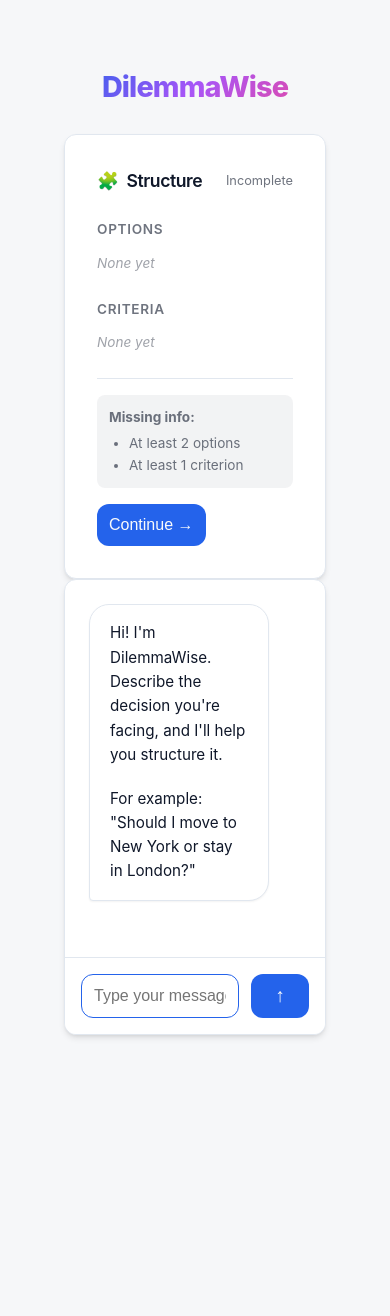
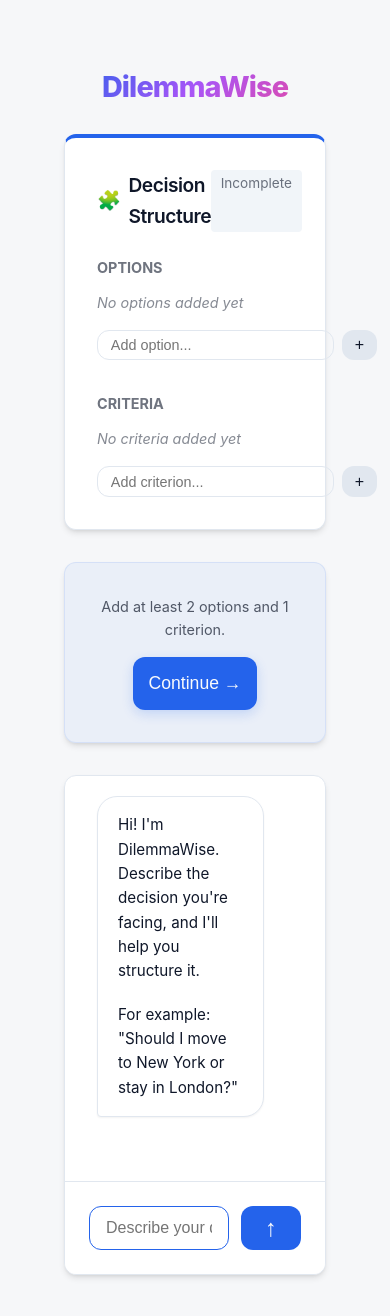
Before and after one commit to Galloc333/dilemmawise, a Next.js app: page / in a window 390 px wide. Shown: the top 1316 px of the page. Before the commit the page ends 1099 px from the top, so only its background shows below. Built offline with nearby package versions, Linux system fonts and the light colour scheme.

Commit message:
changed chat

```diff
--- a/src/app/api/chat/route.js
+++ b/src/app/api/chat/route.js
@@ -2,41 +2,46 @@
 import { performWebSearch } from "@/lib/webSearch";
 import { NextResponse } from "next/server";
 
-const CHAT_SYSTEM_PROMPT = `You are DilemmaWise, an AI decision coach. You help users structure decisions by exploring concrete, comparable options.
+const CHAT_SYSTEM_PROMPT = `You are DilemmaWise, a precision decision coach. Your job is to help the user structure their decision into a clear list of OPTIONS and CRITERIA.
 
-Current context:
+Current State:
 - Core Dilemma: {dilemma}
-- Options in structure: {options}
-- Criteria in structure: {criteria}
+- Options: {options}
+- Criteria: {criteria}
 
-Rules:
-1. **CONCRETE OPTIONS ONLY**:
-   - NEVER suggest abstract placeholders like "Other brands", "Various models", "Professional options", or "Competitors".
-   - You MUST suggest specific, concrete entities (e.g., "HP Victus 15-fb0007nj", "Asus Vivobook 15").
+WORKFLOW RULES (Follow strictly):
 
-2. **MANDATORY TAGGING**:
-   - EVERY SINGLE Option or Criterion you mention that is a candidate for the structure MUST be wrapped in tags: [[Option:Name]] or [[Criterion:Name]].
-   - **DO NOT USE BOLD TEXT** (e.g., **HP 15**) for suggestions. If you are recommending it, use the tag: [[Option:HP 15]].
-   - This makes the item clickable for the user. If you mention it multiple times, tag it every time.
+PHASE 1: DEFINE OPTIONS
+- If "Options" are empty or few, your ONLY goal is to elicit concrete options.
+- ask the user to list their options or use web search to suggest specific models/choices if they ask for help.
+- **CRITICAL**: If the user provides specific options (e.g., "Germany vs Israel"), ACCEPT THEM EXACTLY. Do NOT split them into sub-options (e.g., "Berlin", "Munich") unless explicitly asked.
+- **STRICT ADHERENCE**: Never invent options if the user has clearly stated their set.
 
-3. **Logical Inference**: Use history to infer facts (e.g., "Stay in London" implies resident in London). DO NOT ask for redundant info.
+PHASE 2: VERIFY OPTIONS
+- Once options are on the table, ASK the user to confirm: "Are these all the options you want to consider?"
+- Do NOT move to Criteria until the user confirms the Option list is complete.
 
-4. **Readability**: Use double newlines and bold headers for section titles ONLY (not for items).
+PHASE 3: DEFINE CRITERIA
+- Only AFTER options are confirmed, ask about Criteria (factors for comparison).
+- Suggest standard criteria (Price, Quality, etc.) but prioritize user's specific concerns.
 
-5. **Web Discovery**: Use search results for specific models and links [Store](URL).
-
-6. **Language**: Match the user's language.
+GENERAL GUIDELINES:
+1. **MANDATORY TAGGING**:
+   - Every candidate Option/Criterion must be tagged: [[Option:Name]] or [[Criterion:Name]].
+   - Use tags INSTEAD of bold text for suggestions.
+2. **NO FLUFF**: Be concise. Clear instructions.
+3. **WEB SEARCH**: If providing external suggestions, use specific links [Store](URL).
 
 Web Search Results:
 {searchResults}
 
-CRITICAL: Always provide a HIDDEN JSON block at the end.
+HIDDEN OUTPUT:
 Reformulate the decision as a single clear question in "coreDilemma".
 \`\`\`json
 {
-  "newlySuggestedOptions": ["Specific Model A", "Specific Model B"],
+  "newlySuggestedOptions": [],
   "newlySuggestedCriteria": [],
-  "coreDilemma": "Clear question"
+  "coreDilemma": "..."
 }
 \`\`\`
 `;
@@ -126,6 +131,12 @@
             }
         }
 
+        // Final cleanup of any potential prefixes
+        responseText = responseText
+            .replace(/^(Assistant|DilemmaWise):\s*/i, '')
+            .replace(/^User:\s*/i, '')
+            .trim();
+
         return NextResponse.json({
             response: responseText || "I'm sorry, I'm having trouble processing that right now.",
             suggestedOptions,
--- a/src/components/InputPhase.js
+++ b/src/components/InputPhase.js
@@ -108,83 +108,124 @@
         onNext({ options, criteria }, description, coreDilemma);
     };
 
+    // Manual Input State
+    const [manualOption, setManualOption] = useState('');
+    const [manualCriterion, setManualCriterion] = useState('');
+
+    const handleManualAddOption = () => {
+        if (manualOption.trim() && !options.includes(manualOption.trim())) {
+            setOptions(prev => [...prev, manualOption.trim()]);
+            setManualOption('');
+        }
+    };
+
+    const handleManualAddCriterion = () => {
+        if (manualCriterion.trim() && !criteria.includes(manualCriterion.trim())) {
+            setCriteria(prev => [...prev, manualCriterion.trim()]);
+            setManualCriterion('');
+        }
+    };
+
     return (
-        <div className="animate-in max-w-6xl mx-auto h-[calc(100vh-8rem)] min-h-[500px]">
+        <div className="animate-in max-w-5xl mx-auto min-h-[calc(100vh-6rem)]">
             {/* Header */}
             <div style={{ textAlign: 'center', marginBottom: '1.5rem' }}>
                 <div className="logo logo-large" style={{ fontSize: '1.8rem' }}>DilemmaWise</div>
             </div>
 
-            <div className="grid md:grid-cols-3 gap-6 h-full">
+            <div style={{ display: 'flex', flexDirection: 'column', gap: '2rem' }}>
 
-                {/* Left Panel: Decision Structure */}
-                <div className="card md:col-span-1" style={{ display: 'flex', flexDirection: 'column', gap: '1.5rem', height: '100%', borderRight: '1px solid hsl(var(--border))' }}>
-                    <div style={{ display: 'flex', justifyContent: 'space-between', alignItems: 'center' }}>
-                        <h3 style={{ fontSize: '1.1rem', fontWeight: '600', display: 'flex', alignItems: 'center', gap: '0.5rem' }}>
-                            <span>🧩</span> Structure
+                {/* TOP SECTION: Structure & Actions */}
+                <div style={{ display: 'flex', flexDirection: 'column', md: { flexDirection: 'row' }, gap: '2rem' }}>
+
+                    {/* Structure Panel */}
+                    <div className="card" style={{ flex: 1, borderTop: '4px solid hsl(var(--primary))' }}>
+                        <div style={{ display: 'flex', justifyContent: 'space-between', marginBottom: '1.5rem' }}>
+                            <h3 style={{ fontSize: '1.2rem', fontWeight: '600', display: 'flex', alignItems: 'center', gap: '0.5rem' }}>
+                                <span>🧩</span> Decision Structure
                             </h3>
-                        <span style={{ fontSize: '0.8rem', opacity: 0.6 }}>{canSubmit ? 'Ready' : 'Incomplete'}</span>
+                            <span style={{ fontSize: '0.85rem', padding: '0.2rem 0.6rem', borderRadius: '4px', background: canSubmit ? 'hsl(142 76% 36% / 0.1)' : 'hsl(var(--muted))', color: canSubmit ? 'hsl(142 76% 36%)' : 'hsl(var(--foreground) / 0.6)' }}>
+                                {canSubmit ? '✓ Ready to Continue' : 'Incomplete'}
+                            </span>
                         </div>
 
-                    <div style={{ flex: 1, overflowY: 'auto', display: 'flex', flexDirection: 'column', gap: '1.5rem' }}>
+                        <div style={{ display: 'grid', gridTemplateColumns: 'repeat(auto-fit, minmax(280px, 1fr))', gap: '2rem' }}>
+                            {/* Options Column */}
                             <div>
-                            <h4 style={{ fontSize: '0.85rem', fontWeight: '600', textTransform: 'uppercase', letterSpacing: '0.05em', color: 'hsl(var(--foreground) / 0.6)', marginBottom: '0.75rem' }}>
-                                Options
-                            </h4>
-                            <div style={{ display: 'flex', flexWrap: 'wrap', gap: '0.5rem' }}>
-                                {options.length === 0 && <span style={{ fontSize: '0.85rem', color: 'hsl(var(--foreground) / 0.4)', fontStyle: 'italic' }}>None yet</span>}
+                                <h4 style={{ fontSize: '0.9rem', fontWeight: 'bold', textTransform: 'uppercase', color: 'hsl(var(--foreground) / 0.6)', marginBottom: '0.75rem' }}>options</h4>
+                                <div style={{ marginBottom: '1rem', display: 'flex', flexWrap: 'wrap', gap: '0.5rem' }}>
                                     {options.map((opt, i) => (
                                         <div key={i} className="chip">
                                             {opt}
                                             <button onClick={() => handleRemoveOption(opt)} className="chip-remove">×</button>
                                         </div>
                                     ))}
+                                    {options.length === 0 && <span style={{ opacity: 0.5, fontStyle: 'italic', fontSize: '0.9rem' }}>No options added yet</span>}
+                                </div>
+                                <div style={{ display: 'flex', gap: '0.5rem' }}>
+                                    <input
+                                        type="text"
+                                        className="input"
+                                        placeholder="Add option..."
+                                        value={manualOption}
+                                        onChange={(e) => setManualOption(e.target.value)}
+                                        onKeyDown={(e) => e.key === 'Enter' && handleManualAddOption()}
+                                        style={{ padding: '0.4rem 0.8rem', fontSize: '0.9rem' }}
+                                    />
+                                    <button onClick={handleManualAddOption} className="btn btn-secondary" style={{ padding: '0.4rem 0.8rem' }}>+</button>
                                 </div>
                             </div>
 
+                            {/* Criteria Column */}
                             <div>
-                            <h4 style={{ fontSize: '0.85rem', fontWeight: '600', textTransform: 'uppercase', letterSpacing: '0.05em', color: 'hsl(var(--foreground) / 0.6)', marginBottom: '0.75rem' }}>
-                                Criteria
-                            </h4>
-                            <div style={{ display: 'flex', flexWrap: 'wrap', gap: '0.5rem' }}>
-                                {criteria.length === 0 && <span style={{ fontSize: '0.85rem', color: 'hsl(var(--foreground) / 0.4)', fontStyle: 'italic' }}>None yet</span>}
+                                <h4 style={{ fontSize: '0.9rem', fontWeight: 'bold', textTransform: 'uppercase', color: 'hsl(var(--foreground) / 0.6)', marginBottom: '0.75rem' }}>criteria</h4>
+                                <div style={{ marginBottom: '1rem', display: 'flex', flexWrap: 'wrap', gap: '0.5rem' }}>
                                     {criteria.map((crit, i) => (
                                         <div key={i} className="chip chip-secondary">
                                             {crit}
                                             <button onClick={() => handleRemoveCriterion(crit)} className="chip-remove">×</button>
                                         </div>
                                     ))}
+                                    {criteria.length === 0 && <span style={{ opacity: 0.5, fontStyle: 'italic', fontSize: '0.9rem' }}>No criteria added yet</span>}
+                                </div>
+                                <div style={{ display: 'flex', gap: '0.5rem' }}>
+                                    <input
+                                        type="text"
+                                        className="input"
+                                        placeholder="Add criterion..."
+                                        value={manualCriterion}
+                                        onChange={(e) => setManualCriterion(e.target.value)}
+                                        onKeyDown={(e) => e.key === 'Enter' && handleManualAddCriterion()}
+                                        style={{ padding: '0.4rem 0.8rem', fontSize: '0.9rem' }}
+                                    />
+                                    <button onClick={handleManualAddCriterion} className="btn btn-secondary" style={{ padding: '0.4rem 0.8rem' }}>+</button>
+                                </div>
                             </div>
                         </div>
                     </div>
 
-                    <div style={{ paddingTop: '1rem', borderTop: '1px solid hsl(var(--border))' }}>
-                        {!canSubmit ? (
-                            <div style={{ fontSize: '0.85rem', color: 'hsl(var(--foreground) / 0.6)', marginBottom: '1rem', padding: '0.75rem', background: 'hsl(var(--foreground) / 0.05)', borderRadius: '0.5rem' }}>
-                                <strong>Missing info:</strong>
-                                <ul style={{ marginLeft: '1.25rem', marginTop: '0.25rem', listStyleType: 'disc' }}>
-                                    {options.length < 2 && <li>At least 2 options</li>}
-                                    {criteria.length < 1 && <li>At least 1 criterion</li>}
-                                </ul>
-                            </div>
-                        ) : null}
-
+                    {/* Actions Panel (Right Side on Desktop, Bottom on Mobile) */}
+                    <div style={{ minWidth: '200px', display: 'flex', flexDirection: 'column', gap: '1rem' }}>
+                        <div className="card" style={{ flex: 1, display: 'flex', flexDirection: 'column', justifyContent: 'center', alignItems: 'center', textAlign: 'center', height: '100%', background: 'hsl(var(--primary) / 0.05)', border: '1px solid hsl(var(--primary) / 0.1)' }}>
+                            <p style={{ fontSize: '0.9rem', opacity: 0.7, marginBottom: '1rem' }}>
+                                {canSubmit ? "Structure looks good!" : "Add at least 2 options and 1 criterion."}
+                            </p>
                             <button
                                 onClick={handleInitialSubmit}
                                 className="btn btn-primary w-full"
                                 disabled={!canSubmit}
-                            style={{ padding: '0.75rem' }}
+                                style={{ padding: '1rem', fontSize: '1.1rem', boxShadow: '0 4px 12px hsl(var(--primary) / 0.2)' }}
                             >
                                 Continue →
                             </button>
                         </div>
                     </div>
+                </div>
 
-                {/* Right Panel: Chat Interface */}
-                <div className="card md:col-span-2" style={{ display: 'flex', flexDirection: 'column', height: '100%', padding: 0, overflow: 'hidden' }}>
-
+                {/* BOTTOM SECTION: Chat Interface */}
+                <div className="card" style={{ height: '500px', display: 'flex', flexDirection: 'column', padding: 0, overflow: 'hidden' }}>
                     {/* Chat History */}
-                    <div style={{ flex: 1, overflowY: 'auto', padding: '1.5rem', display: 'flex', flexDirection: 'column', gap: '1.5rem' }}>
+                    <div style={{ flex: 1, overflowY: 'auto', padding: '2rem', display: 'flex', flexDirection: 'column', gap: '1.5rem' }}>
                         {messages.map((msg, idx) => (
                             <div key={idx} className={`chat-message ${msg.role}`}>
                                 <div className="message-bubble">
@@ -248,24 +289,25 @@
                     </div>
 
                     {/* Chat Input */}
-                    <div style={{ padding: '1rem', borderTop: '1px solid hsl(var(--border))', background: 'hsl(var(--card))' }}>
-                        <div style={{ display: 'flex', gap: '0.75rem' }}>
+                    <div style={{ padding: '1.5rem', borderTop: '1px solid hsl(var(--border))', background: 'hsl(var(--card))' }}>
+                        <div style={{ display: 'flex', gap: '0.75rem', maxWidth: '800px', margin: '0 auto' }}>
                             <input
                                 type="text"
                                 className="input"
                                 value={chatInput}
                                 onChange={(e) => setChatInput(e.target.value)}
                                 onKeyDown={(e) => e.key === 'Enter' && handleChatSubmit()}
-                                placeholder="Type your message..."
-                                style={{ flex: 1 }}
+                                placeholder="Describe your dilemma or ask for suggestions..."
+                                style={{ flex: 1, padding: '0.75rem 1rem', fontSize: '1rem' }}
                                 autoFocus
                             />
                             <button
                                 onClick={handleChatSubmit}
                                 className="btn btn-primary"
                                 disabled={!chatInput.trim() || isTyping}
+                                style={{ padding: '0 1.5rem' }}
                             >
-                                <span style={{ fontSize: '1.2rem', lineHeight: 1 }}>↑</span>
+                                <span style={{ fontSize: '1.5rem', lineHeight: 1 }}>↑</span>
                             </button>
                         </div>
                     </div>
@@ -348,8 +390,9 @@
                 @keyframes blink { 0% { opacity: 0.2; } 20% { opacity: 1; } 100% { opacity: 0.2; } }
                 .modal-overlay { position: fixed; top: 0; left: 0; right: 0; bottom: 0; background: rgba(0, 0, 0, 0.4); backdrop-filter: blur(4px); display: flex; align-items: center; justify-content: center; z-index: 50; padding: 1rem; }
                 .modal-content { background: hsl(var(--card)); padding: 2rem; border-radius: 1rem; max-width: 500px; width: 100%; box-shadow: 0 10px 40px rgba(0,0,0,0.1); border: 1px solid hsl(var(--border)); }
-                .grid { display: grid; }
-                @media (min-width: 768px) { .md\:grid-cols-3 { grid-template-columns: repeat(3, 1fr); } .md\:col-span-1 { grid-column: span 1; } .md\:col-span-2 { grid-column: span 2; } }
+                @media (min-width: 768px) {
+                    .md\:flex-row { flexDirection: row; }
+                }
             `}</style>
         </div>
     );
```
Lines whose indentation alone changed are shown as unchanged.
